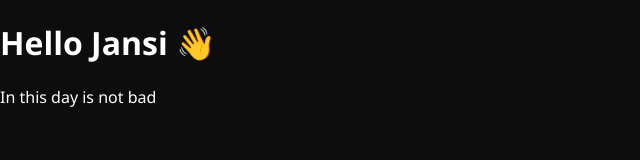
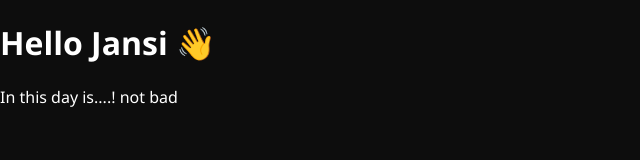
Before and after one commit to Jansirani0076/special, a plain HTML site: page index.html in a window 1280 px wide. Shown: the full height of the page, 0-640 px from the left. Drawn offline with Linux system fonts and the light colour scheme.

Commit message:
Update greeting paragraph in index.html

```diff
--- a/index.html
+++ b/index.html
@@ -7,7 +7,7 @@
 <body>
 
 <h1>Hello Jansi 👋</h1>
-<p>In this day is not bad</p>
+<p>In this day is....! not bad</p>
 
 </body>
 </html>
```
